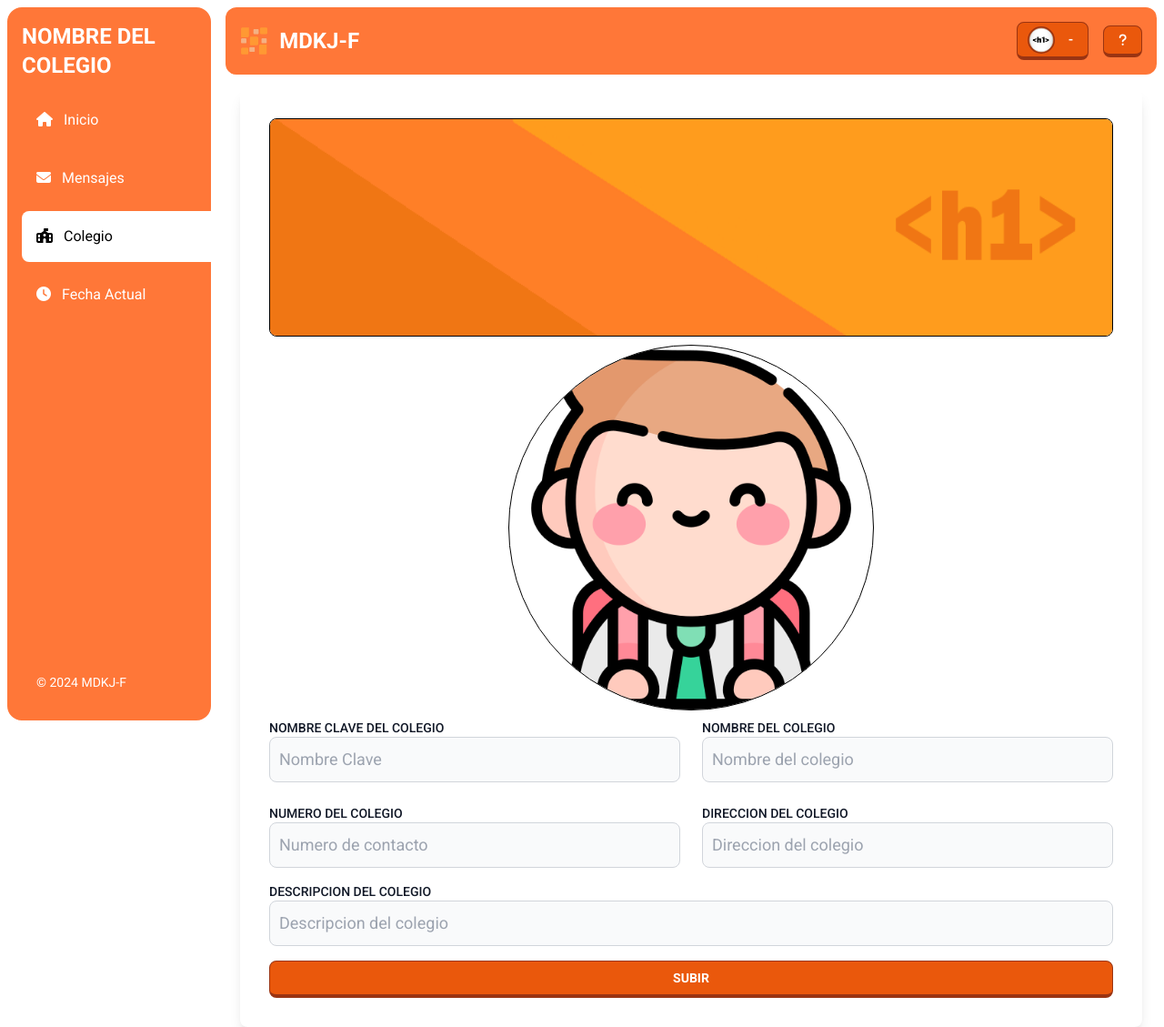
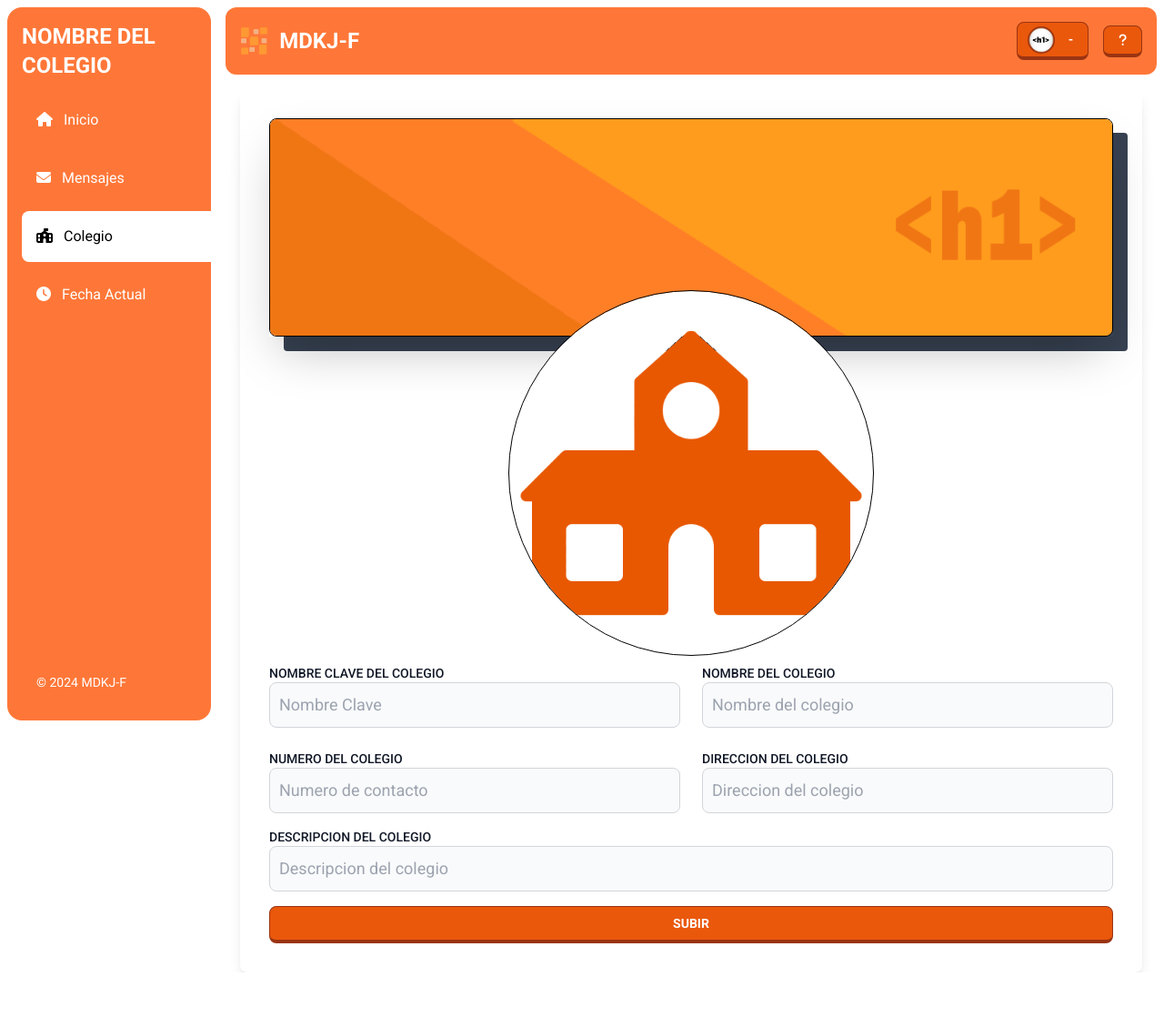
Before and after one commit to titooDiaz/PANEL-PARA-COLEGIOS, a Django app: page /users/colegios/crear/colegio/ in a window 1280 px wide. Shown: the whole page at 91% size. After the commit the page ends 1069 px from the top, so only its background shows below. Run offline with Django 4.2, Linux system fonts and the light colour scheme; some libraries are stand-ins or nearby versions.

Commit message:
update form

```diff
--- a/colegio/templates/colegios/CreateColegio.html
+++ b/colegio/templates/colegios/CreateColegio.html
@@ -13,19 +13,25 @@
     <link rel="stylesheet" href=" {% static 'css/recorte_imagenes/index.css' %}">
 </head>
 
-<div class="bg-white p-8 rounded-lg shadow-lg">
+<div class="p-8 rounded-lg shadow-lg">
 
 <form method="post" action="{% url 'ColegiosCreate' %}" enctype="multipart/form-data" id="formulario">
-    <div class="flex w-full h-[30vh] z-10">
-        <div class="group-banner">
-            <img src="{% static 'img/colegios/banner.png' %}" class="w-full h-full rounded-lg border border-black crop-image-banner" id="crop-image-banner">
-            {{form.banner}}
-            <label for="input-file-banner" class="label-file">Haz click aquí para subir una imagen</label>
+
+    <div class="relative">
+        <span class="absolute top-0 left-0 mt-4 ml-4 h-full w-full rounded bg-gray-700 "></span>
+        <div class="relative h-full w-full items-center shadow-2xl duration-300 ease-in-out">
+
+        <div class="flex w-full h-[30vh]">
+            <div class="group-banner">
+                <img src="{% static 'img/colegios/banner.png' %}" class="w-full h-full rounded-lg border border-black crop-image-banner" id="crop-image-banner">
+                {{form.banner}}
+                <label for="input-file-banner" class="label-file">Haz click aquí para subir una imagen</label>
+            </div>
         </div>
-
+        </div>
     </div>
 
-    <div class="z-20 ">
+    <div class="mt-[-60px]">
         <div class="container">
             <div class="group">
                 <img src="{% static 'img/colegios/profile.png' %}" class="crop-image" id="crop-image">
@@ -33,6 +39,7 @@
                 <label for="input-file" class="label-file">Haz click aquí para subir una imagen</label>
             </div>
         </div>
+    </div>
 
         <!--MODAL PARA RECORTAR IMAGEN-->
         <div class="modal">
```
Also changed, not shown: colegio/media/colegiosFoto/profile.png, colegio/static/img/colegios/profile.png.
